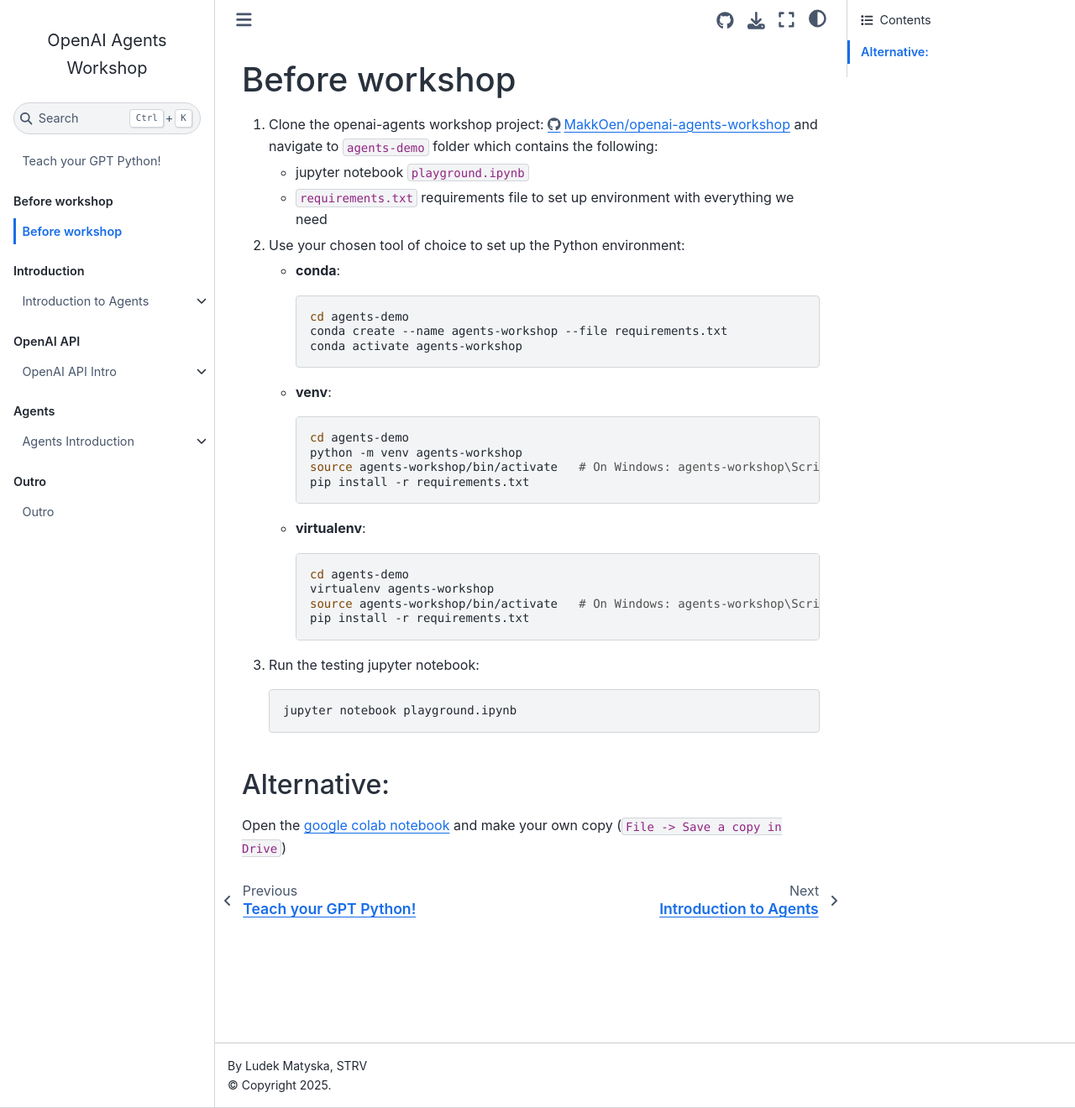
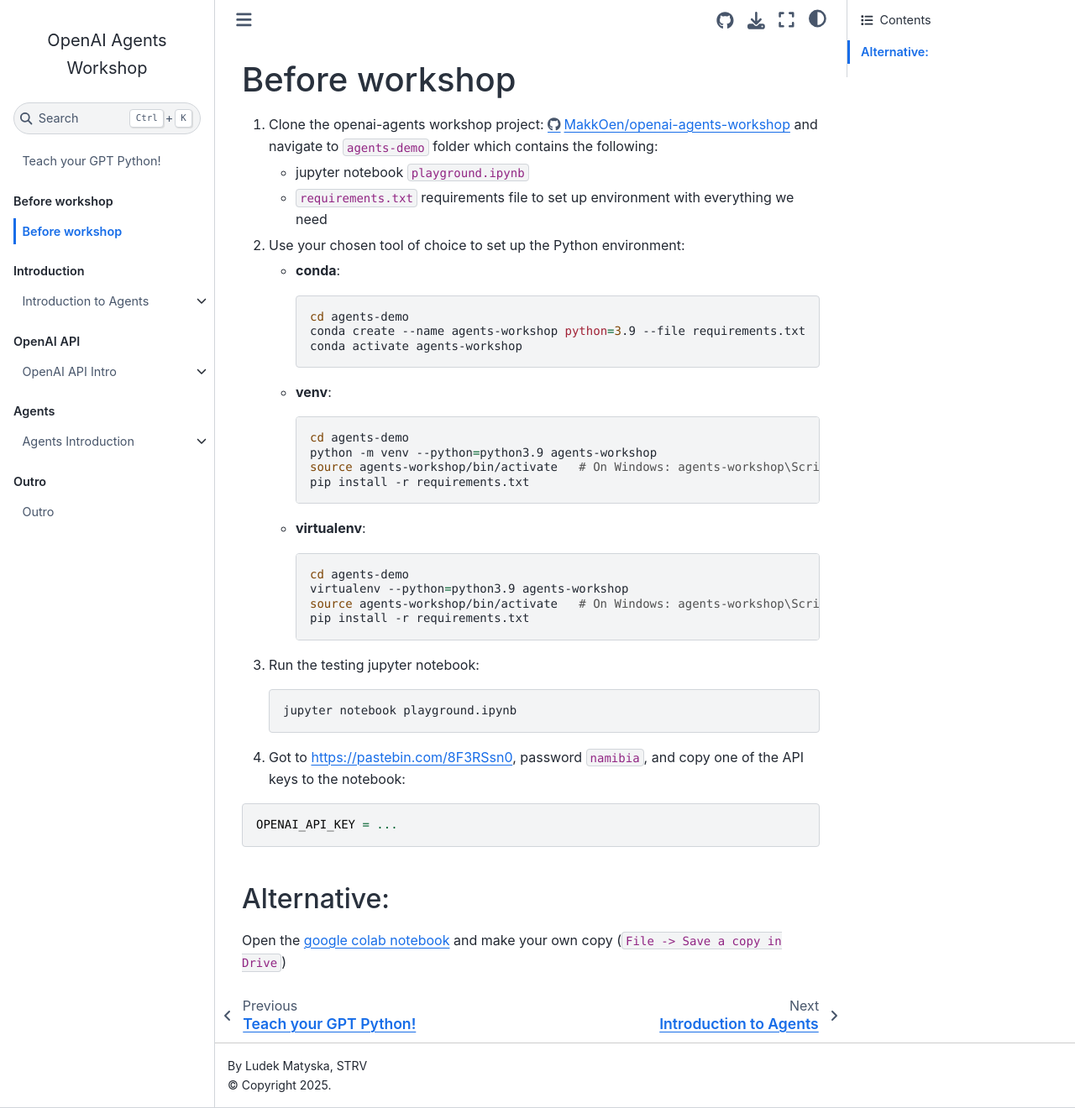
Before and after one commit to ljocha/openai-agents-workshop, a Jupyter Book: the page built from chapters/00/before_workshop.md, in a window 1280 px wide and 1320 px high. Shown: the whole window at 84% size. Built offline with Jupyter Book 1.0.4 settings and Sphinx 7.4.7 and the Sphinx Book theme 1.1.4, drawn with Linux system fonts in a browser that asks for light colours.

````diff
--- a/chapters/00/before_workshop.md
+++ b/chapters/00/before_workshop.md
@@ -1,26 +1,26 @@
 # Before workshop
 
-1. Clone the openai-agents workshop project: https://github.com/MakkOen/openai-agents-workshop and navigate to `agents-demo` folder which contains the following:
+1. Clone the openai-agents workshop project: [https://github.com/MakkOen/openai-agents-workshop](https://github.com/MakkOen/openai-agents-workshop) and navigate to `agents-demo` folder which contains the following:
     * jupyter notebook `playground.ipynb`
     * `requirements.txt` requirements file to set up environment with everything we need
 2. Use your chosen  tool of choice to set up the Python environment:
    - **conda**:
      ```bash
      cd agents-demo
-     conda create --name agents-workshop --file requirements.txt
+     conda create --name agents-workshop python=3.9 --file requirements.txt
      conda activate agents-workshop
      ```
    - **venv**:
      ```bash
      cd agents-demo
-     python -m venv agents-workshop
+     python -m venv --python=python3.9 agents-workshop
      source agents-workshop/bin/activate   # On Windows: agents-workshop\Scripts\activate
      pip install -r requirements.txt
      ```
    - **virtualenv**:
      ```bash
      cd agents-demo
-     virtualenv agents-workshop
+     virtualenv --python=python3.9 agents-workshop
      source agents-workshop/bin/activate   # On Windows: agents-workshop\Scripts\activate
      pip install -r requirements.txt
      ```
@@ -28,6 +28,10 @@
     ```bash
     jupyter notebook playground.ipynb
     ```
+4. Got to [https://pastebin.com/8F3RSsn0](https://pastebin.com/8F3RSsn0), password `namibia`, and copy one of the API keys to the notebook:
+```python
+OPENAI_API_KEY = ...
+```
 
 ## Alternative:
 Open the [google colab notebook](https://colab.research.google.com/drive/1XdMLZFUoJC_emOIfhsolJ7VrQUw3-WVa?usp=sharing) and make your own copy (`File -> Save a copy in Drive`)
````
Also changed, not shown: chapters/02/intro.md (+2 -2 lines).
